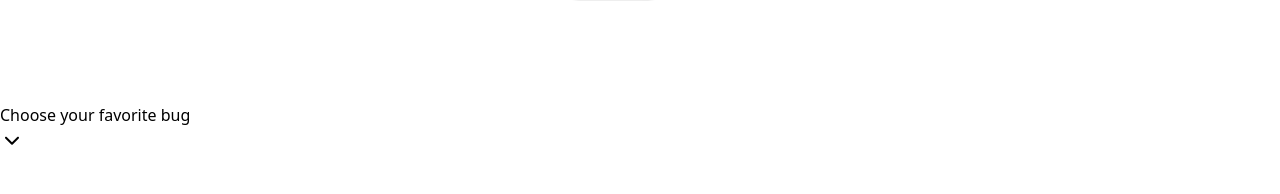
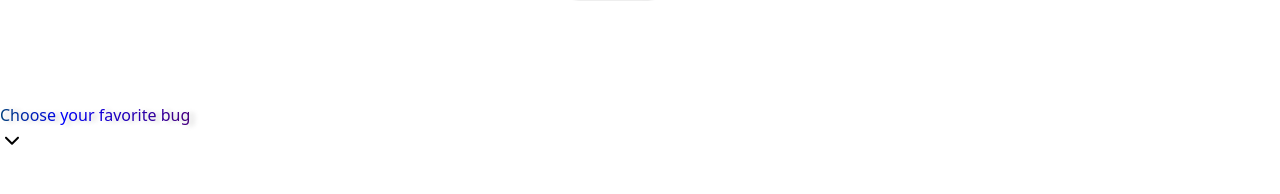
Before and after one commit to lutfiEmre/emselect, a React (Vite) app: page / in a window 1280 px wide. Shown: the part 2675-2869 px from the top of the page. Built offline with nearby package versions, Linux system fonts and the light colour scheme; the HTML template or start-up script is replaced by a standard one.

Commit message:
bug fixes about direction

```diff
--- a/src/App.tsx
+++ b/src/App.tsx
@@ -101,7 +101,7 @@ function App() {
                   </div>}
                   className={"w-full "}
                   alignment={"start"}
-                  colorfultext={false}
+                  colorfultext={true}
                   label="Choose your favorite bug"
                   direction={'left'}
                   options={options1}
--- a/src/components/ReactSelectable.tsx
+++ b/src/components/ReactSelectable.tsx
@@ -107,8 +107,8 @@ const ReactSelectable: React.FC<ReactSelectableProps> = ({ options,starteritem,
     const positionClass =
         direction === 'bottom' ? 'top-full left-0 mt-2' :
             direction === 'top' ? 'bottom-[-50px] left-0 mb-2' :
-                direction === 'left' ? 'left-[-420px] top-0 ml-2' :
-                    direction === 'right' ? 'left-[420px] top-0 mr-2' : '';
+                direction === 'left' ? 'top-full left-0 mt-2 lg:left-[-420px] lg:top-0 lg:ml-2' :
+                    direction === 'right' ? 'top-full left-0 mt-2 lg:left-[420px] lg:top-0 lg:mr-2' : '';
 
     return (
         <div ref={dropdownRef} className={`relative select-none  !w-full  ${className}`}>
```
